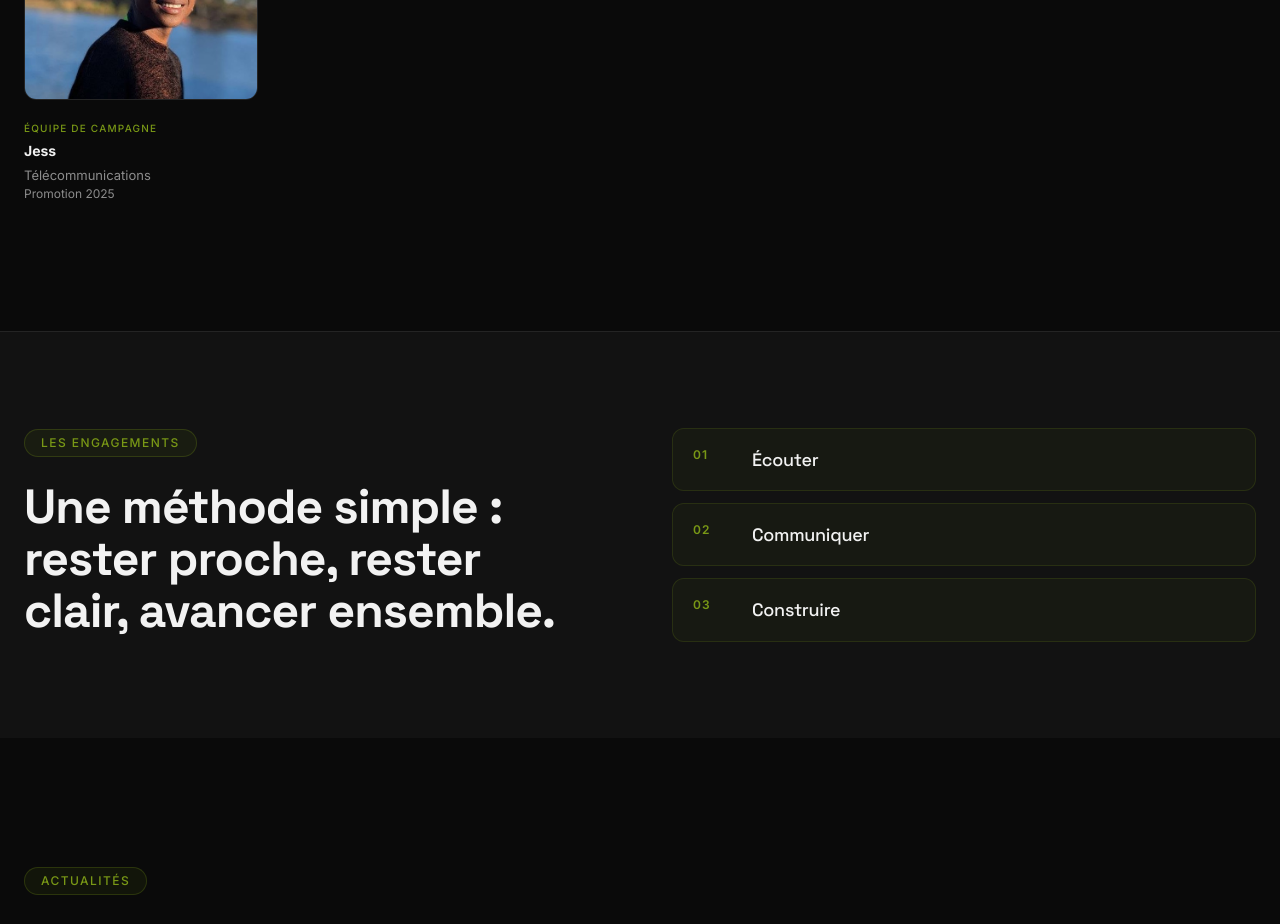
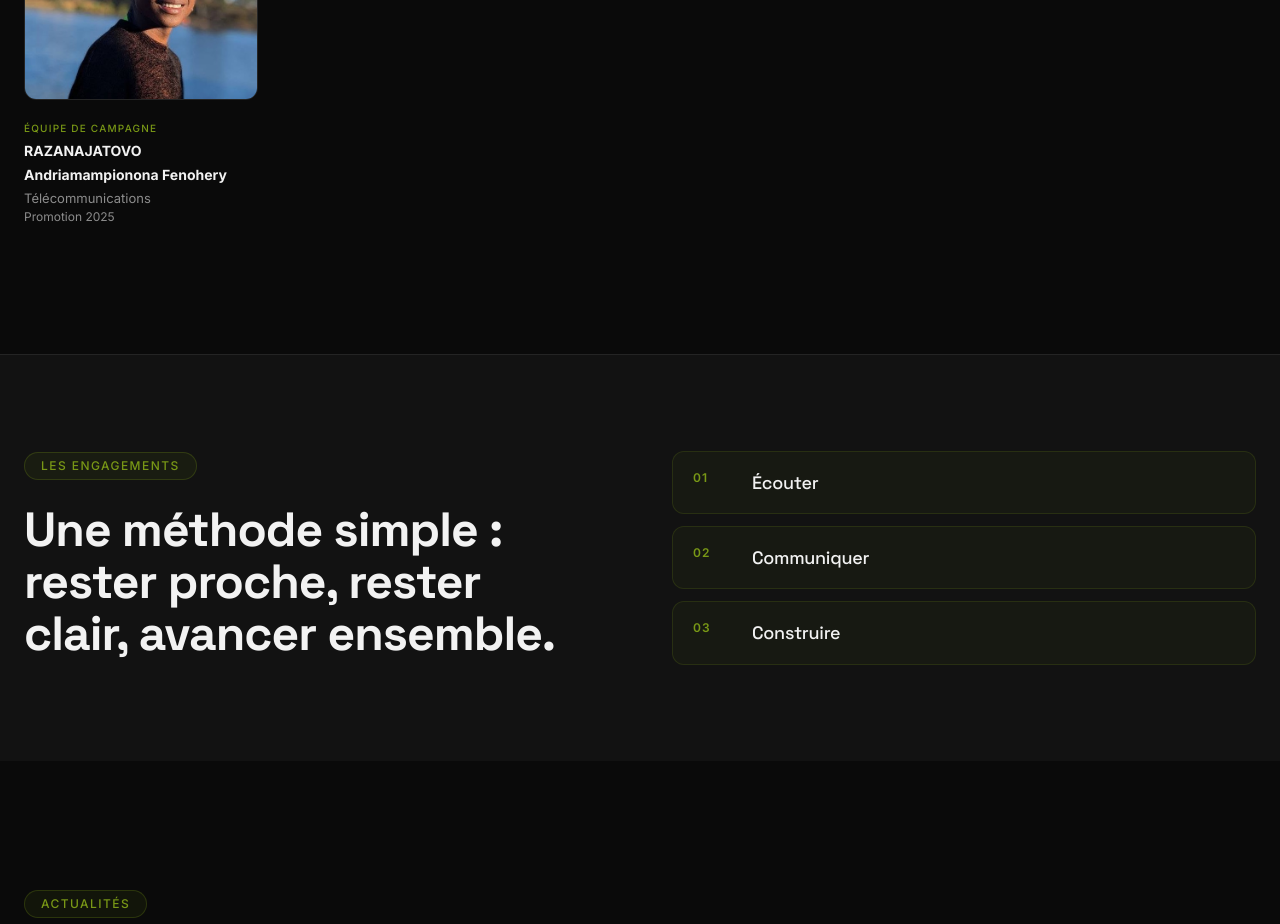
Before and after one commit to BurinPaulhan/Election, a React (Vite) app in the folder frontend/: page / in a window 1280 px wide. Shown: the part 6460-7384 px from the top of the page. Built offline with nearby package versions, Linux system fonts and the light colour scheme; no server answers.

Commit message:
description jess

```diff
--- a/frontend/src/sections/Equipe.jsx
+++ b/frontend/src/sections/Equipe.jsx
@@ -10,7 +10,7 @@ const teamMembers = [
   { nom: 'HERITINA Avotriniaina', formation: 'Spécialité : Géotechnique', promotion: '2023', photo: staff3 },
   { nom: 'ANDRIAMASINIRINA Tolo-Janahary Julia', formation: 'Spécialité : Biotechnologie et pathologie moléculaire', promotion: '2023', photo: staff4 },
   { nom: 'NOTAHINJANAHARY P. S. Mark', formation: 'Agronome', promotion: '2023', photo: staff5 },
-  { nom: 'Jess', formation: 'Télécommunications', promotion: '2025', photo: staff6 },
+  { nom: 'RAZANAJATOVO Andriamampionona Fenohery ', formation: 'Télécommunications', promotion: '2025', photo: staff6 },
 ]
 function Equipe() { return <section className="section team-section" id="equipe" aria-labelledby="team-title"><div className="container"><div className="section-heading team-heading"><p className="eyebrow">L’équipe</p><h2 id="team-title">Une campagne qui se prépare collectivement.</h2></div><div className="team-grid">{teamMembers.map((member, index) => <article className="team-member" key={member.photo}><img src={member.photo} alt={`Portrait de ${member.nom}`} /><div><p className="team-role">Équipe de campagne</p><h3> {member.nom}</h3><p className="team-formation">{member.formation}</p><p>Promotion {member.promotion}</p></div></article>)}</div></div></section> }
 export default Equipe
```
